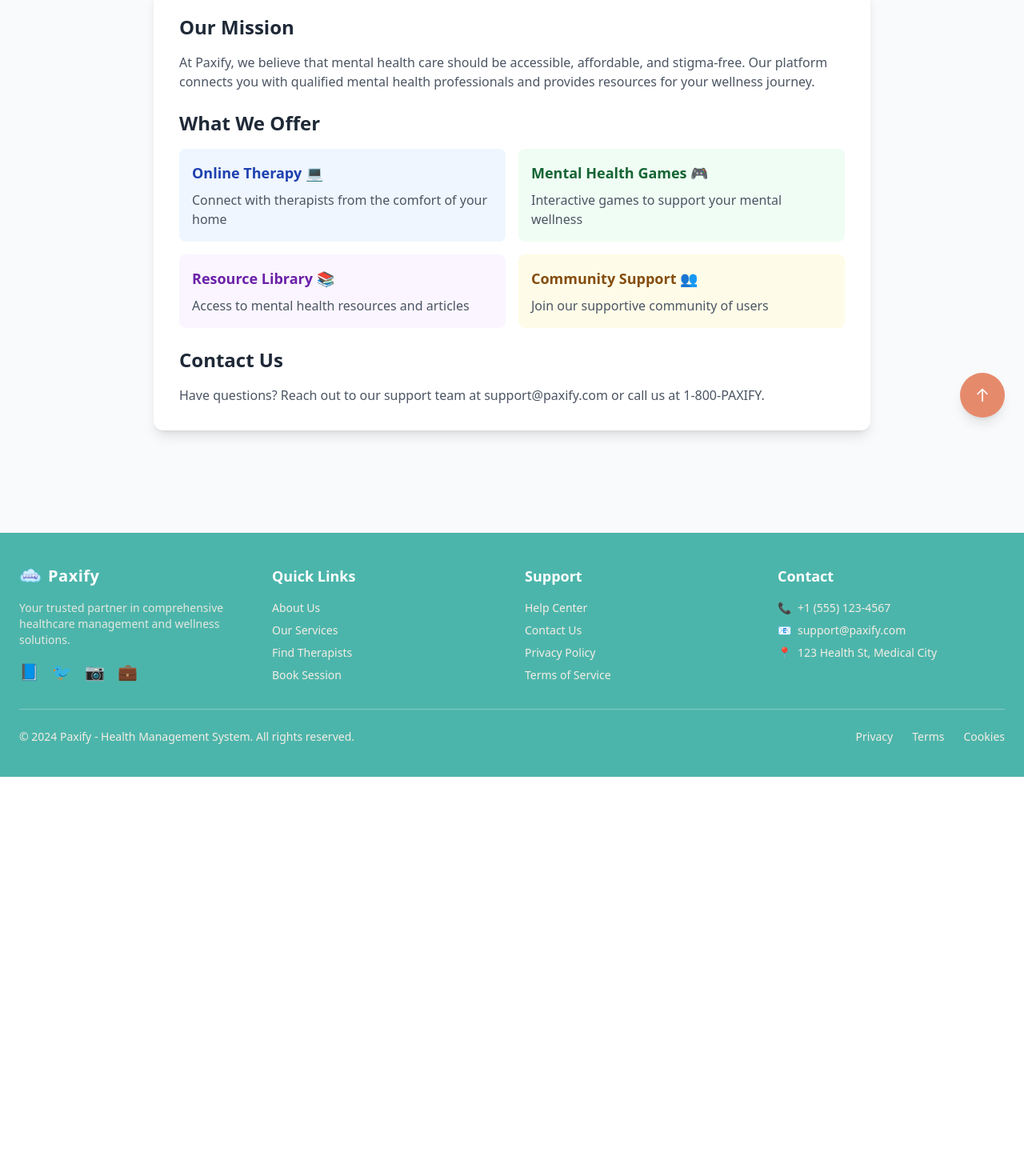
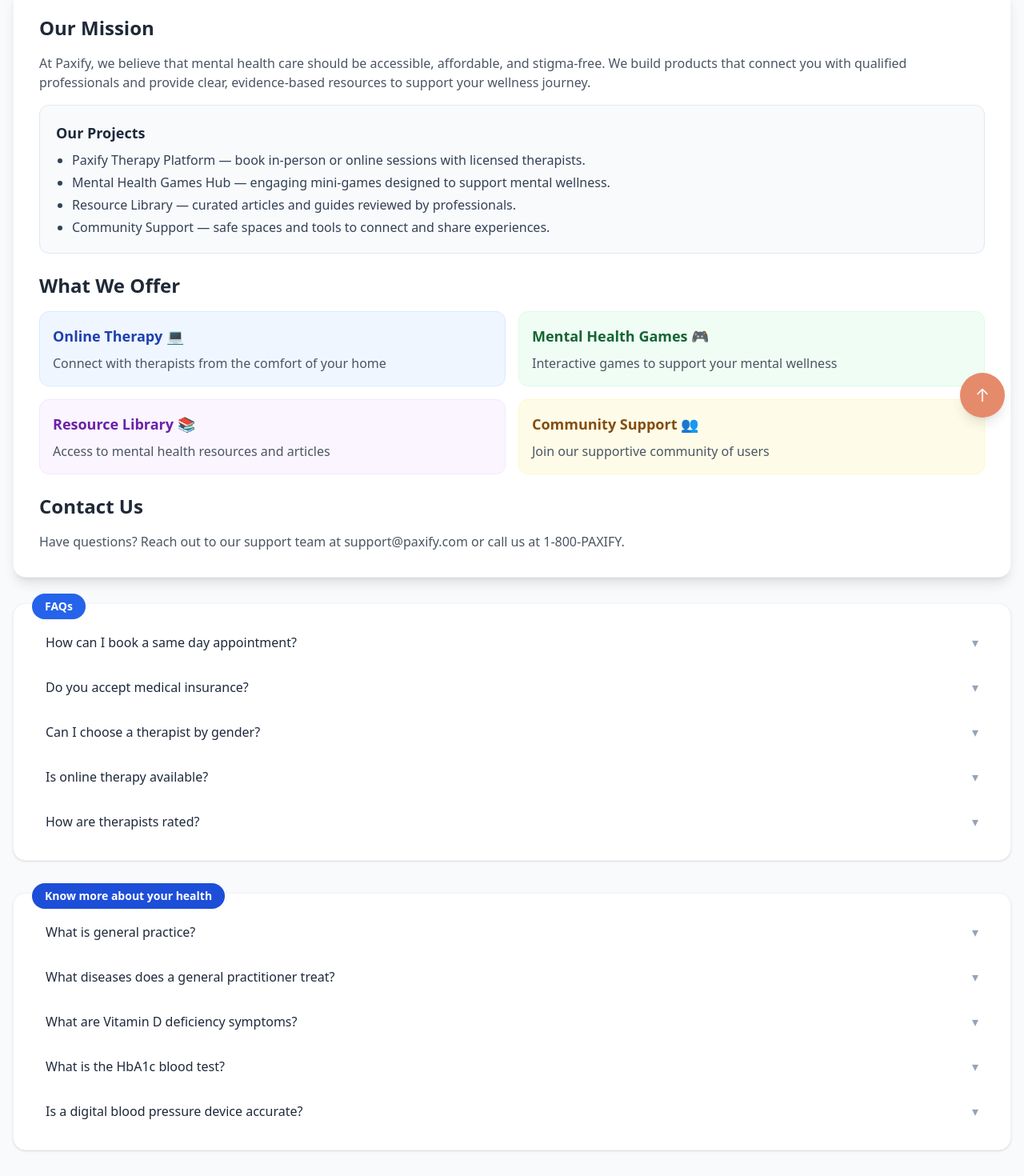
Before and after one commit to Abdallah2110678/paxify, a React (Vite) app in the folder frontend/: page /about in a window 1280 px wide. Shown: the part 198-1668 px from the top of the page at 80% size. Before the commit the page ends 1169 px from the top, so only its background shows below. Built offline with nearby package versions, Linux system fonts and the light colour scheme; no server answers.

Commit message:
about page

```diff
--- a/frontend/src/pages/about/About.jsx
+++ b/frontend/src/pages/about/About.jsx
@@ -1,32 +1,42 @@
 const About = () => {
   return (
     <div className="container mx-auto px-4 py-8">
-      <div className="max-w-4xl mx-auto">
-        <h1 className="text-4xl font-bold text-gray-800 mb-8">About Paxify</h1>
+      <div className="max-w-7xl mx-auto">
+        <h1 className="text-4xl font-extrabold tracking-tight text-gray-900 mb-8">About Paxify</h1>
 
-        <div className="bg-white rounded-xl shadow-lg p-8 mb-8">
+        {/* Intro / Mission card */}
+        <div className="bg-white rounded-2xl shadow-lg p-8 mb-8 border border-slate-100">
           <h2 className="text-2xl font-semibold text-gray-800 mb-4">Our Mission</h2>
-          <p className="text-gray-600 mb-6">
-            At Paxify, we believe that mental health care should be accessible, affordable, and stigma-free.
-            Our platform connects you with qualified mental health professionals and provides resources for
-            your wellness journey.
+          <p className="text-gray-600 mb-4">
+            At Paxify, we believe that mental health care should be accessible, affordable, and stigma‑free.
+            We build products that connect you with qualified professionals and provide clear, evidence‑based
+            resources to support your wellness journey.
           </p>
+          <div className="bg-slate-50 border border-slate-200 rounded-xl p-4 md:p-5 mb-6">
+            <h3 className="text-lg font-semibold text-slate-800 mb-2">Our Projects</h3>
+            <ul className="list-disc pl-5 space-y-1 text-slate-700">
+              <li><span className="font-medium">Paxify Therapy Platform</span> — book in‑person or online sessions with licensed therapists.</li>
+              <li><span className="font-medium">Mental Health Games Hub</span> — engaging mini‑games designed to support mental wellness.</li>
+              <li><span className="font-medium">Resource Library</span> — curated articles and guides reviewed by professionals.</li>
+              <li><span className="font-medium">Community Support</span> — safe spaces and tools to connect and share experiences.</li>
+            </ul>
+          </div>
 
           <h2 className="text-2xl font-semibold text-gray-800 mb-4">What We Offer</h2>
           <div className="grid grid-cols-1 md:grid-cols-2 gap-4 mb-6">
-            <div className="bg-blue-50 p-4 rounded-lg">
+            <div className="bg-blue-50 p-4 rounded-xl border border-blue-100">
               <h3 className="text-lg font-semibold text-blue-800 mb-2">Online Therapy 💻</h3>
               <p className="text-gray-600">Connect with therapists from the comfort of your home</p>
             </div>
-            <div className="bg-green-50 p-4 rounded-lg">
+            <div className="bg-green-50 p-4 rounded-xl border border-green-100">
               <h3 className="text-lg font-semibold text-green-800 mb-2">Mental Health Games 🎮</h3>
               <p className="text-gray-600">Interactive games to support your mental wellness</p>
             </div>
-            <div className="bg-purple-50 p-4 rounded-lg">
+            <div className="bg-purple-50 p-4 rounded-xl border border-purple-100">
               <h3 className="text-lg font-semibold text-purple-800 mb-2">Resource Library 📚</h3>
               <p className="text-gray-600">Access to mental health resources and articles</p>
             </div>
-            <div className="bg-yellow-50 p-4 rounded-lg">
+            <div className="bg-yellow-50 p-4 rounded-xl border border-yellow-100">
               <h3 className="text-lg font-semibold text-yellow-800 mb-2">Community Support 👥</h3>
               <p className="text-gray-600">Join our supportive community of users</p>
             </div>
@@ -38,6 +48,112 @@
             1-800-PAXIFY.
           </p>
         </div>
+
+        {/* FAQs Section */}
+        <section className="relative mb-10">
+          <div className="absolute -top-3 left-6">
+            <span className="inline-flex items-center gap-2 bg-blue-600 text-white text-sm font-semibold px-4 py-1.5 rounded-full shadow-sm">
+              <span>FAQs</span>
+            </span>
+          </div>
+          <div className="bg-white rounded-2xl shadow border border-slate-100 p-4 md:p-6">
+            <div className="space-y-2">
+              <details className="group rounded-xl hover:bg-slate-50 transition">
+                <summary className="flex items-center justify-between cursor-pointer list-none px-4 py-3 rounded-xl">
+                  <span className="text-slate-800 font-medium">How can I book a same day appointment?</span>
+                  <span className="text-slate-400 group-open:rotate-180 transition-transform">▾</span>
+                </summary>
+                <div className="px-4 pb-4 text-slate-600">
+                  Use our Find Therapists page to filter by availability and choose a time that works for you.
+                </div>
+              </details>
+              <details className="group rounded-xl hover:bg-slate-50 transition">
+                <summary className="flex items-center justify-between cursor-pointer list-none px-4 py-3 rounded-xl">
+                  <span className="text-slate-800 font-medium">Do you accept medical insurance?</span>
+                  <span className="text-slate-400 group-open:rotate-180 transition-transform">▾</span>
+                </summary>
+                <div className="px-4 pb-4 text-slate-600">
+                  Yes. Availability depends on the therapist. You can filter by insurance from the filters.
+                </div>
+              </details>
+              <details className="group rounded-xl hover:bg-slate-50 transition">
+                <summary className="flex items-center justify-between cursor-pointer list-none px-4 py-3 rounded-xl">
+                  <span className="text-slate-800 font-medium">Can I choose a therapist by gender?</span>
+                  <span className="text-slate-400 group-open:rotate-180 transition-transform">▾</span>
+                </summary>
+                <div className="px-4 pb-4 text-slate-600">
+                  Absolutely. Use the Gender filter when searching.
+                </div>
+              </details>
+              <details className="group rounded-xl hover:bg-slate-50 transition">
+                <summary className="flex items-center justify-between cursor-pointer list-none px-4 py-3 rounded-xl">
+                  <span className="text-slate-800 font-medium">Is online therapy available?</span>
+                  <span className="text-slate-400 group-open:rotate-180 transition-transform">▾</span>
+                </summary>
+                <div className="px-4 pb-4 text-slate-600">
+                  Yes, many of our therapists offer secure video sessions.
+                </div>
+              </details>
+              <details className="group rounded-xl hover:bg-slate-50 transition">
+                <summary className="flex items-center justify-between cursor-pointer list-none px-4 py-3 rounded-xl">
+                  <span className="text-slate-800 font-medium">How are therapists rated?</span>
+                  <span className="text-slate-400 group-open:rotate-180 transition-transform">▾</span>
+                </summary>
+                <div className="px-4 pb-4 text-slate-600">
+                  Ratings come from verified patient reviews after each session.
+                </div>
+              </details>
+            </div>
+          </div>
+        </section>
+
+        {/* Knowledge Section */}
+        <section className="relative mb-10">
+          <div className="absolute -top-3 left-6">
+            <span className="inline-flex items-center gap-2 bg-blue-700 text-white text-sm font-semibold px-4 py-1.5 rounded-full shadow-sm">
+              <span>Know more about your health</span>
+            </span>
+          </div>
+          <div className="bg-white rounded-2xl shadow border border-slate-100 p-4 md:p-6">
+            <div className="space-y-2">
+              <details className="group rounded-xl hover:bg-slate-50 transition">
+                <summary className="flex items-center justify-between cursor-pointer list-none px-4 py-3 rounded-xl">
+                  <span className="text-slate-800 font-medium">What is general practice?</span>
+                  <span className="text-slate-400 group-open:rotate-180 transition-transform">▾</span>
+                </summary>
+                <div className="px-4 pb-4 text-slate-600">General practice covers comprehensive health care for people of all ages.</div>
+              </details>
+              <details className="group rounded-xl hover:bg-slate-50 transition">
+                <summary className="flex items-center justify-between cursor-pointer list-none px-4 py-3 rounded-xl">
+                  <span className="text-slate-800 font-medium">What diseases does a general practitioner treat?</span>
+                  <span className="text-slate-400 group-open:rotate-180 transition-transform">▾</span>
+                </summary>
+                <div className="px-4 pb-4 text-slate-600">From common colds to chronic conditions, GPs coordinate your ongoing care.</div>
+              </details>
+              <details className="group rounded-xl hover:bg-slate-50 transition">
+                <summary className="flex items-center justify-between cursor-pointer list-none px-4 py-3 rounded-xl">
+                  <span className="text-slate-800 font-medium">What are Vitamin D deficiency symptoms?</span>
+                  <span className="text-slate-400 group-open:rotate-180 transition-transform">▾</span>
+                </summary>
+                <div className="px-4 pb-4 text-slate-600">Fatigue, bone pain, mood changes, and frequent illness.</div>
+              </details>
+              <details className="group rounded-xl hover:bg-slate-50 transition">
+                <summary className="flex items-center justify-between cursor-pointer list-none px-4 py-3 rounded-xl">
+                  <span className="text-slate-800 font-medium">What is the HbA1c blood test?</span>
+                  <span className="text-slate-400 group-open:rotate-180 transition-transform">▾</span>
+                </summary>
+                <div className="px-4 pb-4 text-slate-600">It measures average blood glucose levels over the last 2–3 months.</div>
+              </details>
+              <details className="group rounded-xl hover:bg-slate-50 transition">
+                <summary className="flex items-center justify-between cursor-pointer list-none px-4 py-3 rounded-xl">
+                  <span className="text-slate-800 font-medium">Is a digital blood pressure device accurate?</span>
+                  <span className="text-slate-400 group-open:rotate-180 transition-transform">▾</span>
+                </summary>
+                <div className="px-4 pb-4 text-slate-600">Yes, when used correctly with the proper cuff size and posture.</div>
+              </details>
+            </div>
+          </div>
+        </section>
       </div>
     </div>
   );
```
